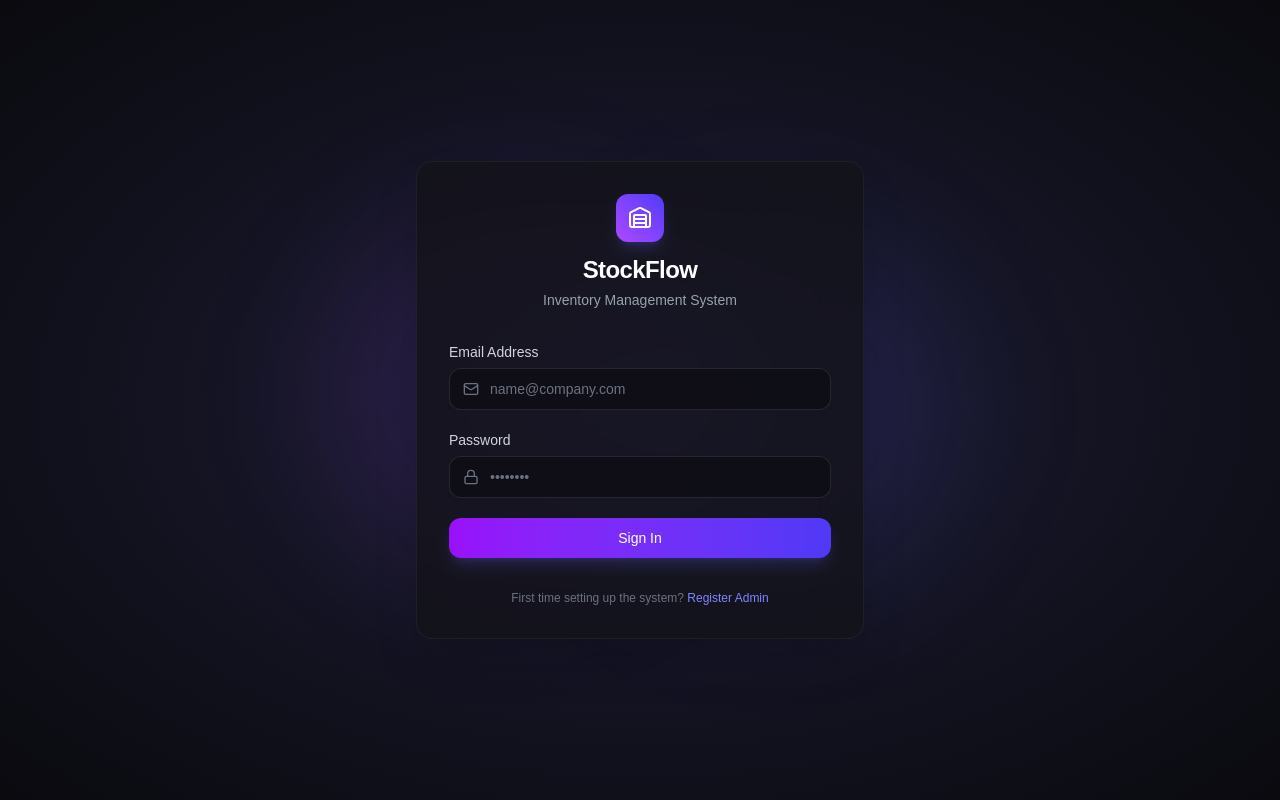
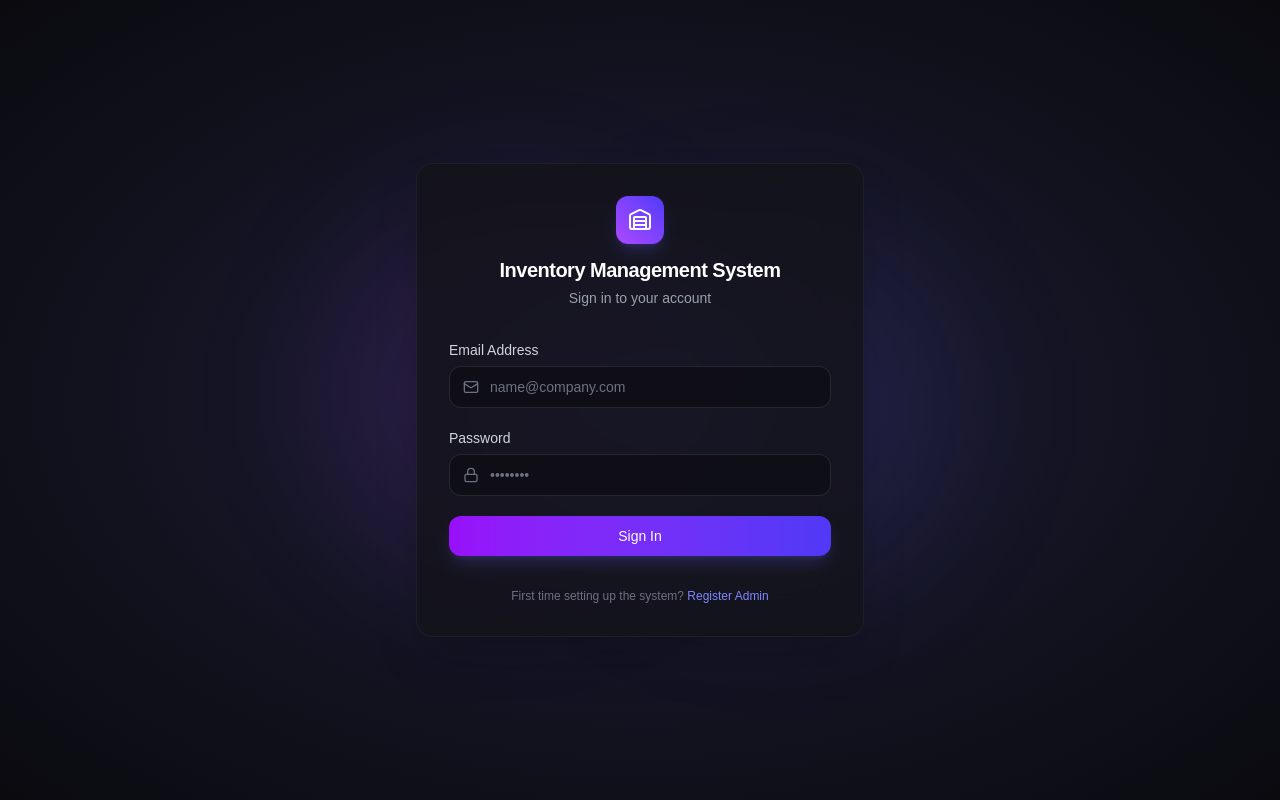
Before and after one commit to firo1919/Inventory-Management-System, a Next.js app in the folder Frontend/: page /auth/login in a window 1280 px wide. Built offline with nearby package versions, Linux system fonts and the light colour scheme; no server answers.

Commit message:
refactor: rename brand to Inventory System, remove profile from sidebar, add env example

```diff
--- a/Frontend/app/(protected)/dashboard/layout.tsx
+++ b/Frontend/app/(protected)/dashboard/layout.tsx
@@ -74,7 +74,6 @@ export default function DashboardLayout({ children }: { children: React.ReactNod
     { name: "Categories", href: "/dashboard/categories", icon: Tag, role: "ALL" },
     { name: "Sales Log", href: "/dashboard/sales", icon: TrendingUp, role: "ALL" },
     { name: "Restocks Log", href: "/dashboard/restocks", icon: ShoppingBag, role: "ALL" },
-    { name: "My Profile", href: "/dashboard/profile", icon: UserCircle, role: "ALL" },
     { name: "Employees", href: "/dashboard/employees", icon: Users, role: "ADMIN" },
     { name: "Audit Logs", href: "/dashboard/audit-logs", icon: FileSpreadsheet, role: "ADMIN" },
   ];
@@ -102,7 +101,7 @@ export default function DashboardLayout({ children }: { children: React.ReactNod
       <div className="lg:hidden fixed top-0 left-0 right-0 h-16 bg-white/80 dark:bg-[#13131a]/80 backdrop-blur-md border-b border-slate-200 dark:border-white/5 z-50 flex items-center justify-between px-4">
         <div className="flex items-center gap-2">
           <Warehouse className="w-6 h-6 text-indigo-500" />
-          <span className="font-bold text-lg text-slate-900 dark:text-white">StockFlow</span>
+          <span className="font-bold text-lg text-slate-900 dark:text-white">Inventory System</span>
         </div>
         <button
           onClick={() => setMobileMenuOpen(!mobileMenuOpen)}
@@ -126,7 +125,7 @@ export default function DashboardLayout({ children }: { children: React.ReactNod
             </div>
             {!sidebarCollapsed && (
               <span className="font-bold text-base text-slate-900 dark:text-white tracking-tight">
-                StockFlow
+                Inventory System
               </span>
             )}
           </div>
@@ -222,7 +221,7 @@ export default function DashboardLayout({ children }: { children: React.ReactNod
         <div className="h-16 flex items-center justify-between px-6 border-b border-slate-200 dark:border-white/5">
           <div className="flex items-center gap-2">
             <Warehouse className="w-6 h-6 text-indigo-500" />
-            <span className="font-bold text-lg text-slate-900 dark:text-white">StockFlow</span>
+            <span className="font-bold text-lg text-slate-900 dark:text-white">Inventory System</span>
           </div>
           <button
             onClick={() => setMobileMenuOpen(false)}
--- a/Frontend/app/(public)/auth/login/_components/LoginForm.tsx
+++ b/Frontend/app/(public)/auth/login/_components/LoginForm.tsx
@@ -31,8 +31,10 @@ export function LoginForm({ onSubmit, loading, error }: LoginFormProps) {
         <div className="w-12 h-12 bg-gradient-to-tr from-purple-500 to-indigo-600 rounded-xl flex items-center justify-center shadow-lg shadow-indigo-500/20 mb-3">
           <Warehouse className="w-6 h-6 text-white" />
         </div>
-        <h1 className="text-2xl font-bold text-white tracking-tight">StockFlow</h1>
-        <p className="text-gray-400 text-sm mt-1">Inventory Management System</p>
+        <h1 className="text-xl font-bold text-white tracking-tight text-center">
+          Inventory Management System
+        </h1>
+        <p className="text-gray-400 text-sm mt-1">Sign in to your account</p>
       </div>
 
       {error && (
```
Also changed, not shown: 1 other file (tests, documents, lock files or other folders).
